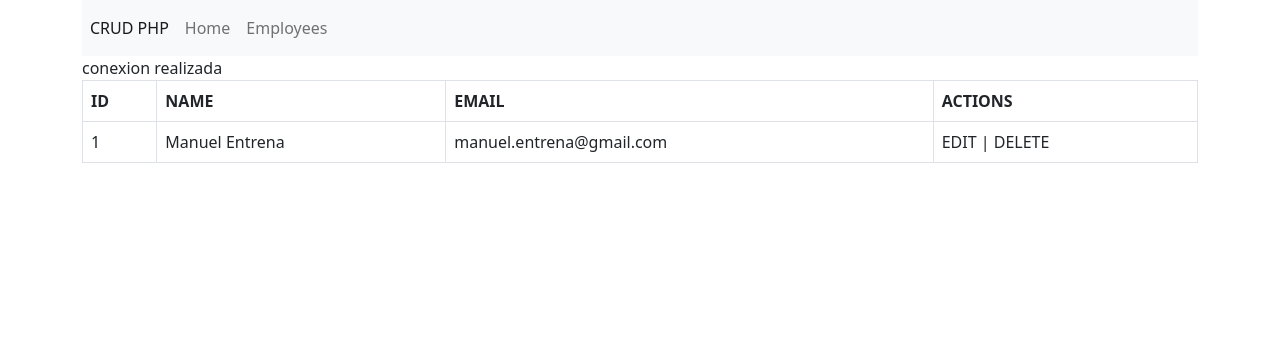
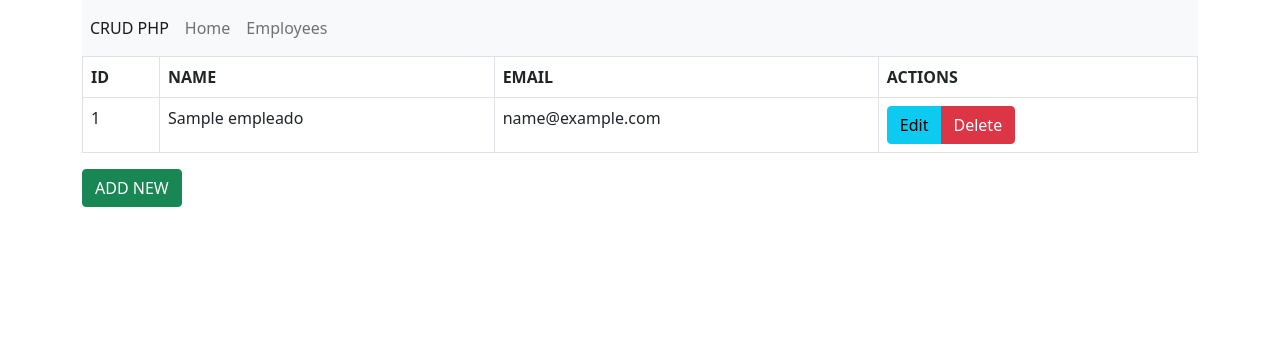
Before and after one commit to Manuelentrena/CRUD-MVC-PHP, a PHP site: page /?controler=employees&action=initial in a window 1280 px wide. Shown: the top 356 px of the page. Run offline with PHP 8.4, Linux system fonts and the light colour scheme; tables that the repository leaves empty or names only in its code hold one stand-in row (values such as "Sample post").

Commit message:
Added delete employee

```diff
--- a/conexion.php
+++ b/conexion.php
@@ -10,8 +10,6 @@
       if( !isset (self::$instance) ){
         $opcionesPDO[PDO::ATTR_ERRMODE] = PDO::ERRMODE_EXCEPTION;
         self::$instance = new PDO('mysql:host=localhost;dbname=empleados','root','root', $opcionesPDO);
-        echo "conexion realizada";
-
       }
       return self::$instance;
     }
--- a/controllers/controller_employees.php
+++ b/controllers/controller_employees.php
@@ -23,6 +23,12 @@ class ControllerEmployees{
   public function modify(){
     include_once("views/employees/modify.php");
   }
+
+  public function delete(){
+    $id = $_GET['id'];
+    Employee::delete($id);
+    $this->initial();
+  }
 }
 
 
--- a/models/employee.php
+++ b/models/employee.php
@@ -32,6 +32,12 @@
       $sql->execute(array($name,$email));
     }
 
+    public static function delete($id){
+      $conexionBD=BD::createInstance();
+      $sql=$conexionBD->prepare("DELETE FROM empleados WHERE id=?");
+      $sql->execute(array($id));
+    }
+
   }
 
 ?>
--- a/views/employees/initial.php
+++ b/views/employees/initial.php
@@ -8,11 +8,20 @@
     </tr>
   </thead>
   <tbody>
-    <tr>
-      <td>1</td>
-      <td>Manuel Entrena</td>
-      <td>manuel.entrena@gmail.com</td>
-      <td>EDIT | DELETE</td>
-    </tr>
+    <?php foreach($Employees as $employee){ ?>
+      <tr>
+        <td><?php echo $employee->id ?></td>
+        <td><?php echo $employee->name ?></td>
+        <td><?php echo $employee->email ?></td>
+        <td>
+          <div class="btn-group" role="group" aria-label="">
+            <a href="#" type="button" class="btn btn-info">Edit</a>
+            <a href="?controler=employees&action=delete&id=<?php echo $employee->id ?>" type="button" class="btn btn-danger">Delete</a>
+          </div>
+        </td>
+      </tr>
+    <?php } ?>
   </tbody>
 </table>
+
+<a class="btn btn-success" href="?controler=employees&action=create" role="button">ADD NEW</a>
--- a/views/template.php
+++ b/views/template.php
@@ -20,7 +20,7 @@
               <div class="nav navbar-nav">
                   <a class="nav-item nav-link active" href="#">CRUD PHP <span class="visually-hidden">(current)</span></a>
                   <a class="nav-item nav-link" href="#">Home</a>
-                  <a class="nav-item nav-link" href="#">Employees</a>
+                  <a class="nav-item nav-link" href="?controler=employees&action=initial">Employees</a>
               </div>
           </nav>
           <!-- PAGE -->
```
